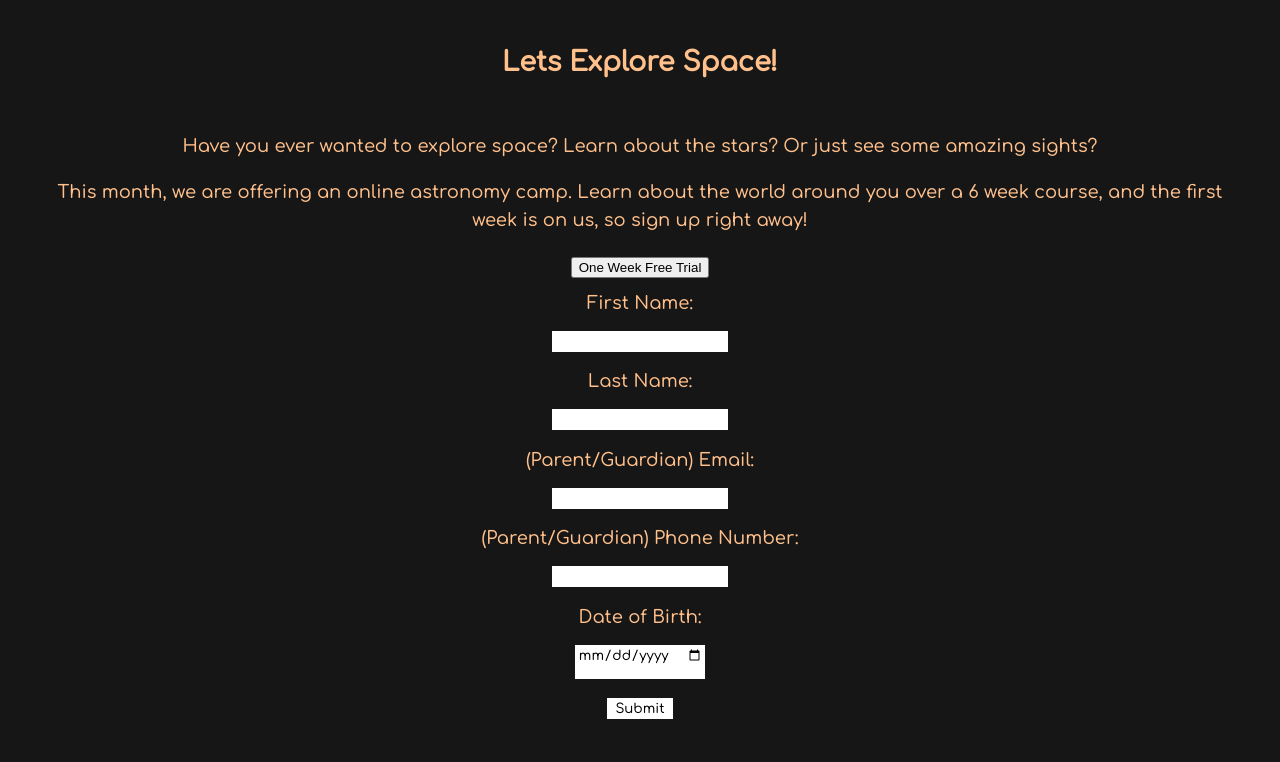
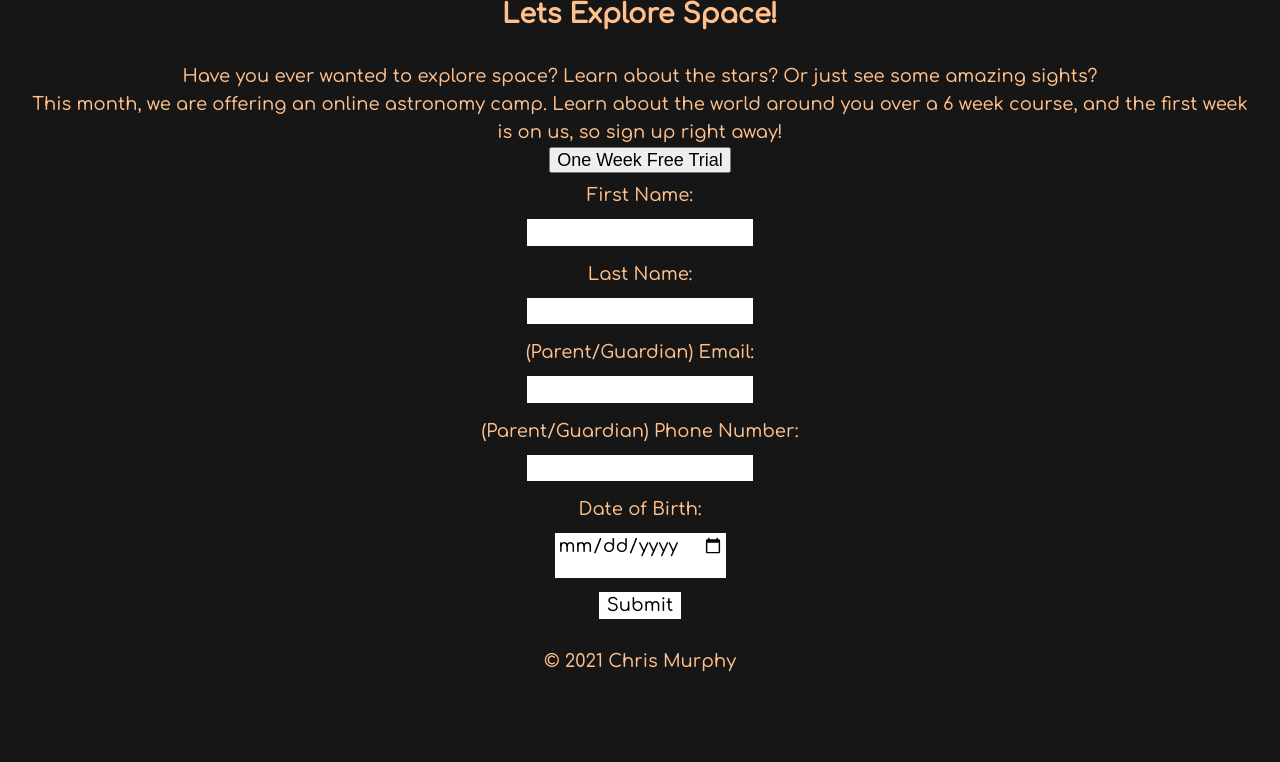
Before and after one commit to ChrisMurphy973/itmd362-project1, a plain HTML site: page index.html in a window 1280 px wide. Shown: the part 164-926 px from the top of the page. After the commit the page ends 867 px from the top, so only its background shows below. Drawn offline with nearby package versions, Linux system fonts and the light colour scheme.

Commit message:
Update index.html

```diff
--- a/index.html
+++ b/index.html
@@ -4,7 +4,7 @@
   <title>ITMD 362 Project 1</title>
   <meta charset="utf-8" />
   <meta name="viewport" content="width=device-width,initial-scale=1.0,shrink-to-fit=no" />
-  <link rel="stylesheet" media="screen" href="css/resets.css" />
+  <link rel="stylesheet" media="screen" href="css/reset.css" />
   <link rel="stylesheet" media="screen" href="css/screen.css" />
 </head>
 <body>
```
